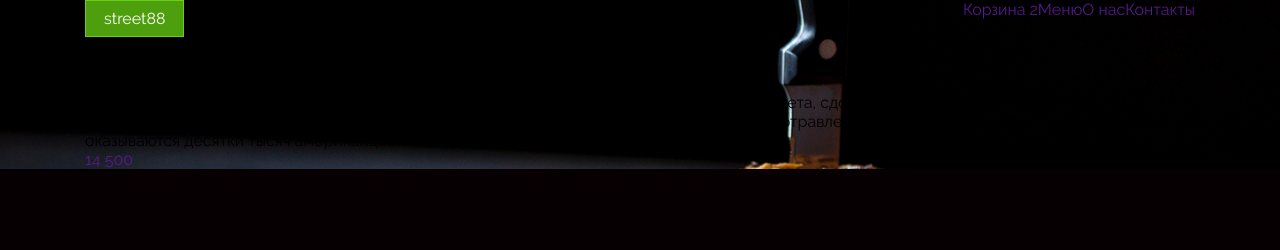
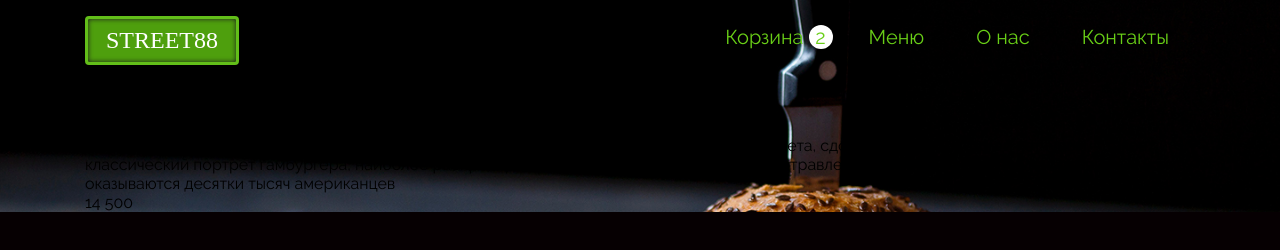
Before and after one commit to czarmisha/project1, a plain HTML site: page index.html in a window 1280 px wide. Drawn offline with Linux system fonts and the light colour scheme; a web font is replaced by a local one.

Commit message:
finish with nav

```diff
--- a/index.html
+++ b/index.html
@@ -13,14 +13,14 @@
 <body>
     <header>
         <div class="container">
-            <nav class="nav d-flex justify-content-between">
+            <nav class="nav d-flex justify-content-between align-items-center">
                 <a href="" class="nav__logo">street88</a>
-                <ul class="nav__menu d-flex justify-content-between">
-                    <li class="nav__menu-item"><a href="" class="nav__item">Корзина <span
+                <ul class="nav__menu d-flex justify-content-between align-items-center">
+                    <li class=""><a href="" class="nav__item nav__item-gutters">Корзина <span
                                 class="nav__item-span">2</span></a></li>
-                    <li class="nav__menu-item"><a href="" class="nav__item">Меню</a></li>
-                    <li class="nav__menu-item"><a href="" class="nav__item">О нас</a></li>
-                    <li class="nav__menu-item"><a href="" class="nav__item">Контакты</a></li>
+                    <li class=""><a href="" class="nav__item">Меню</a></li>
+                    <li class=""><a href="" class="nav__item">О нас</a></li>
+                    <li class=""><a href="" class="nav__item">Контакты</a></li>
                 </ul>
             </nav>
             <div class="header-content">
@@ -39,7 +39,7 @@
                         еды в
                         США, от отравления которой ежедневно на больничных койках оказываются десятки тысяч американцев
                     </p>
-                    <a href="" class="header-content__price">14 500</a>
+                    <p class="header-content__price">14 500</p>
                 </div>
             </div>
         </div>
--- a/styles/style.css
+++ b/styles/style.css
@@ -84,15 +84,40 @@ body{
 /* ====================== HEADER start================== */
 header{
     background: url(../images/bg_header.jpg)no-repeat center center /cover;
-
 }
 .nav__logo{
     padding: 8px 18px;
     background: var(--green-logo);
-    border: 1px solid var(--green);
+    border: 3px solid var(--green-2);
+    border-radius: 4px;
     color: var(--white);
-    /* box-shadow: */
+    box-shadow: inset 0px 0px 5px #1e1e1e;
+    font-family: var(--f900);
+    text-transform: uppercase;
+    font-size: 24px;
+}
+.nav__item{
+    display: block;
+    padding: 25px 26px 31px 26px;
+    color: var(--green);
+    font-family: var(--f400);
+    font-size: 20px;
+}
+.nav__item-gutters{
+    padding: 25px 10px 31px 10px;
+}
+.nav__item:hover{
+    background: var(--green-75);
+    color: var(--white);
+}
+.nav__item-span{
+    display: inline-block;
+    width: 24px;
+    height: 24px;
+    border-radius: 50%;
+    color: var(--green);
+    background: var(--white);
+    text-align: center;
 }
 
-
 /* ====================== HEADER end================== */
```
Also changed, not shown: 1 other file.
